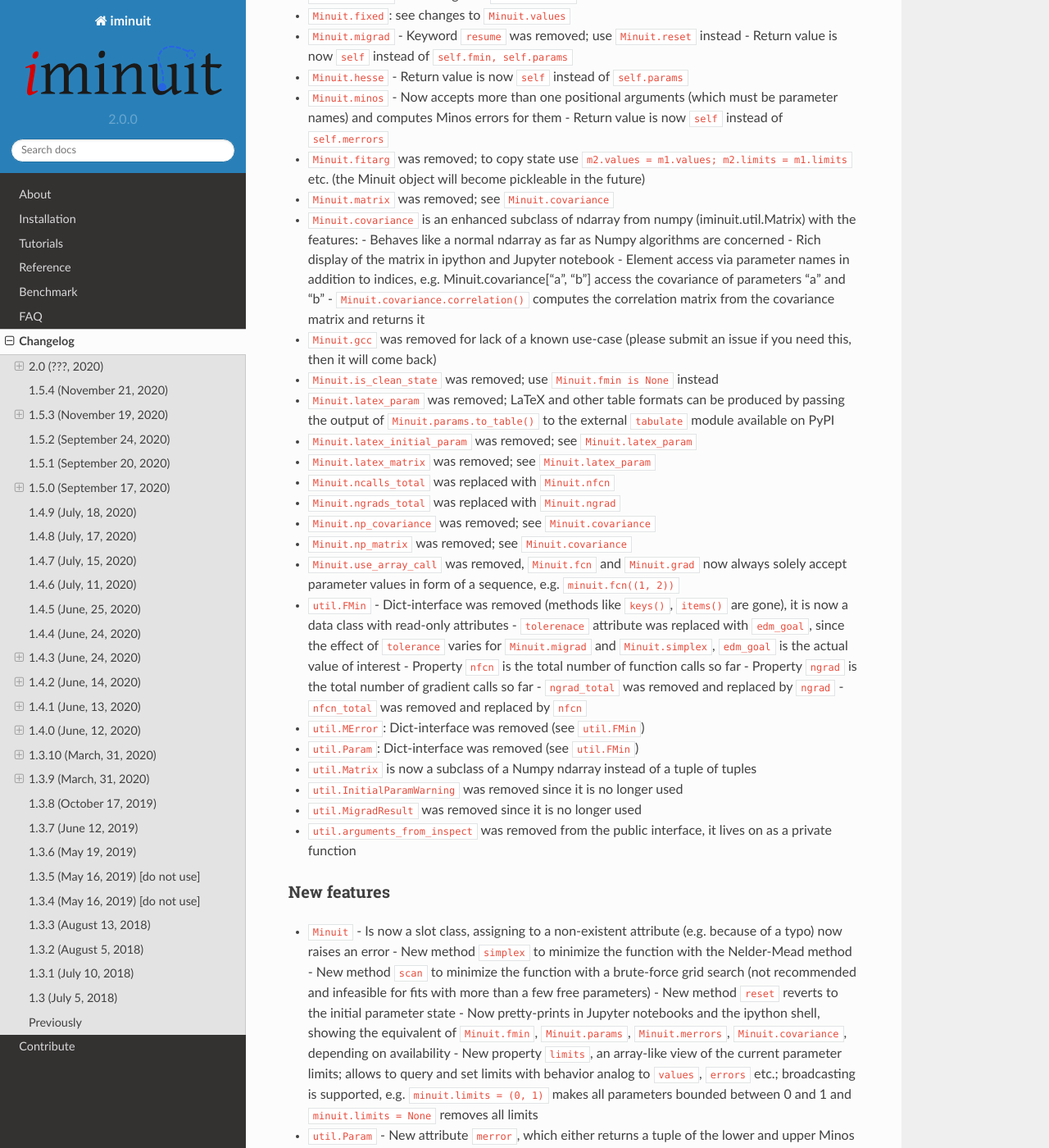
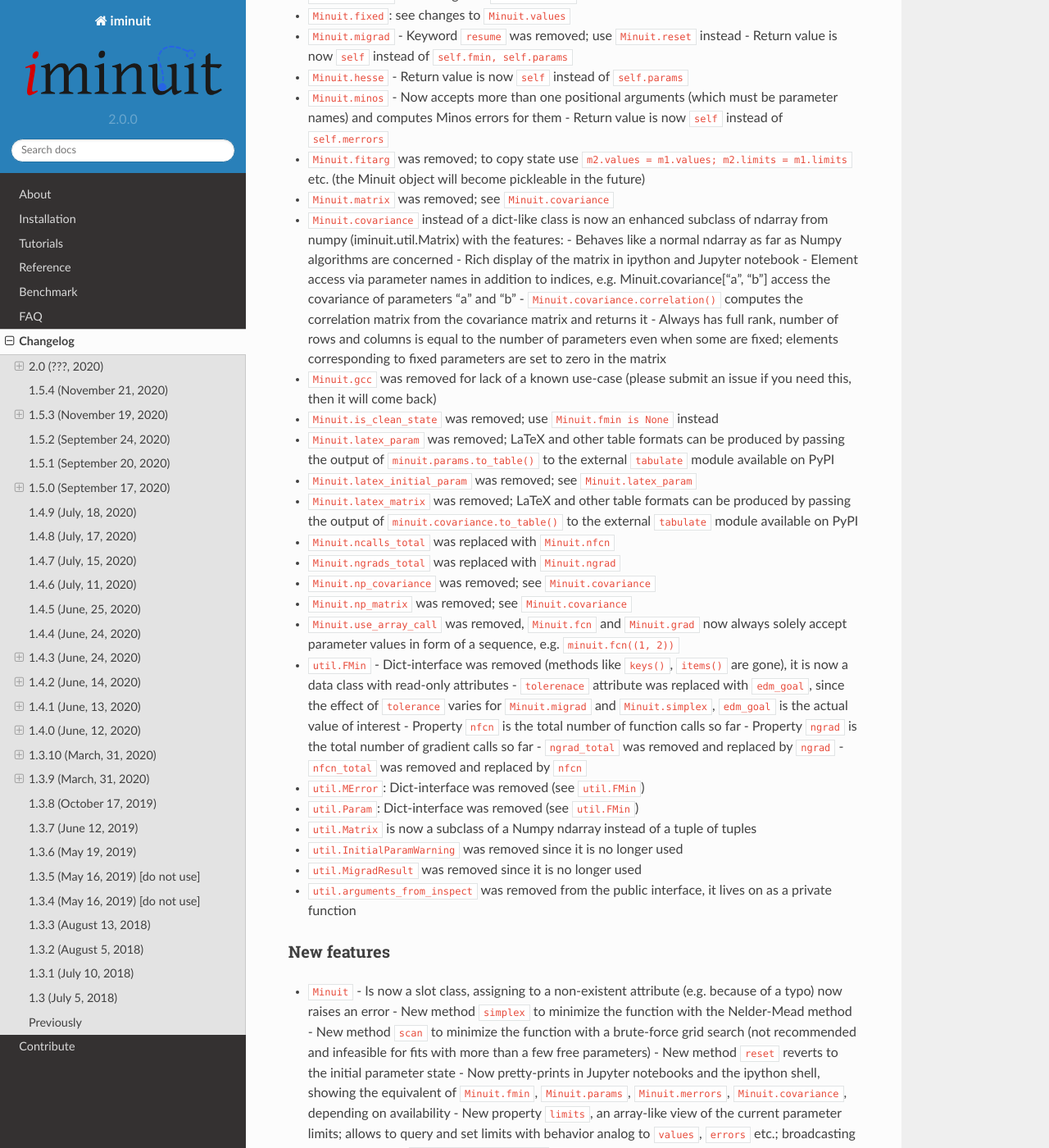
Before and after one commit to scikit-hep/iminuit, a Sphinx documentation site: the page built from doc/changelog.rst, in a window 1280 px wide and 1400 px high, scrolled down 922 px. Shown: the whole window at 82% size. Built offline with Sphinx 7.4.7 and the Read the Docs theme 2.0.0, drawn with Linux system fonts in a browser that asks for light colours; some of the changed text lies outside the part shown.

Commit message:
expand changelog, fix remaining doc issues

```diff
--- a/doc/changelog.rst
+++ b/doc/changelog.rst
@@ -38,16 +38,17 @@
   - Return value is now ``self`` instead of ``self.merrors``
 - ``Minuit.fitarg`` was removed; to copy state use ``m2.values = m1.values; m2.limits = m1.limits`` etc. (the Minuit object will become pickleable in the future)
 - ``Minuit.matrix`` was removed; see ``Minuit.covariance``
-- ``Minuit.covariance`` is an enhanced subclass of ndarray from numpy (iminuit.util.Matrix) with the features:
+- ``Minuit.covariance`` instead of a dict-like class is now an enhanced subclass of ndarray from numpy (iminuit.util.Matrix) with the features:
   - Behaves like a normal ndarray as far as Numpy algorithms are concerned
   - Rich display of the matrix in ipython and Jupyter notebook
   - Element access via parameter names in addition to indices, e.g. Minuit.covariance["a", "b"] access the covariance of parameters "a" and "b"
   - ``Minuit.covariance.correlation()`` computes the correlation matrix from the covariance matrix and returns it
+  - Always has full rank, number of rows and columns is equal to the number of parameters even when some are fixed; elements corresponding to fixed parameters are set to zero in the matrix
 - ``Minuit.gcc`` was removed for lack of a known use-case (please submit an issue if you need this, then it will come back)
 - ``Minuit.is_clean_state`` was removed; use ``Minuit.fmin is None`` instead
-- ``Minuit.latex_param`` was removed; LaTeX and other table formats can be produced by passing the output of ``Minuit.params.to_table()`` to the external ``tabulate`` module available on PyPI
+- ``Minuit.latex_param`` was removed; LaTeX and other table formats can be produced by passing the output of ``minuit.params.to_table()`` to the external ``tabulate`` module available on PyPI
 - ``Minuit.latex_initial_param`` was removed; see ``Minuit.latex_param``
-- ``Minuit.latex_matrix`` was removed; see ``Minuit.latex_param``
+- ``Minuit.latex_matrix`` was removed; LaTeX and other table formats can be produced by passing the output of ``minuit.covariance.to_table()`` to the external ``tabulate`` module available on PyPI
 - ``Minuit.ncalls_total`` was replaced with ``Minuit.nfcn``
 - ``Minuit.ngrads_total`` was replaced with ``Minuit.ngrad``
 - ``Minuit.np_covariance`` was removed; see ``Minuit.covariance``
@@ -79,6 +80,9 @@
 - ``util.Param``
   - New attribute ``merror``, which either returns a tuple of the lower and upper Minos error or None
   - All attributes are now documented inline with docstrings which can be investigated with ``pydoc`` and ``help()`` in the REPL
+- ``util.Params``
+  - New method ``to_table``, which either returns a tuple of the lower and upper Minos error or None
+  - All attributes are now documented inline with docstrings which can be investigated with ``pydoc`` and ``help()`` in the REPL
 - ``util.FMin``
   - New attribute ``ngrad`` which is the number of gradient calls so far
   - New attribute ``has_parameters_at_limit`` which returns True if any parameter values is close to a limit
@@ -91,10 +95,11 @@
 
 Other changes
 ~~~~~~~~~~~~~
-- Several attributes were replaced with properties to avoid accidental overrides
+- Several attributes were replaced with properties to avoid accidental overrides and to protect against assigning invalid input, e.g. ``Minuit.tol`` and ``Minuit.errordef`` only accept positive numbers
 - Documentation update and clean up
 - Logging messages from C++ Minuit2, which are produced when ``Minuit.print_level`` is set to 1 to 3 are now properly shown inside the notebook or the Python session instead of being printed to the terminal
 - Assigning to ``Minuit.print_level`` changes the logging threshold for all current and future ``Minuit`` instances in the current Python session, setting this to a value > 0 shows a corresponding warning
+- docstring parsing for ``iminuit.util.describe`` was rewritten; behavior of ``describe`` for corner cases of functions with positional and variable number of positional and keyword arguments are now well-defined
 
 1.5.4 (November 21, 2020)
 --------------------------
--- a/doc/reference.rst
+++ b/doc/reference.rst
@@ -55,9 +55,9 @@
 iminuit.util
 ------------
 
-.. currentmodule:: util
+.. currentmodule:: iminuit.util
 
-The module :mod:`util` provides the :func:`describe` function and various data classes used by :class:`iminuit.Minuit`.
+The module provides data and utility classes used by :class:`iminuit.Minuit` and the :func:`describe` function.
 
 .. automodule:: iminuit.util
     :members:
```
Also changed, not shown: other parts of doc/changelog.rst (+1 -1 lines), 2 other files.
